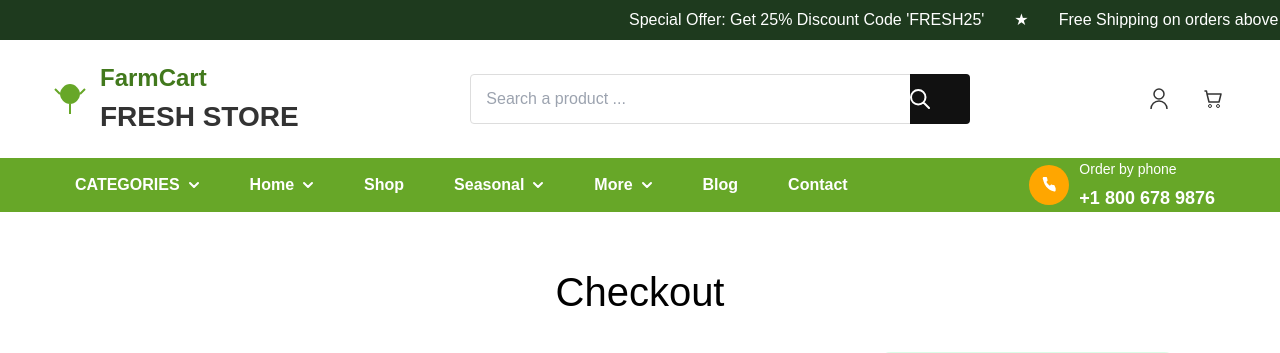
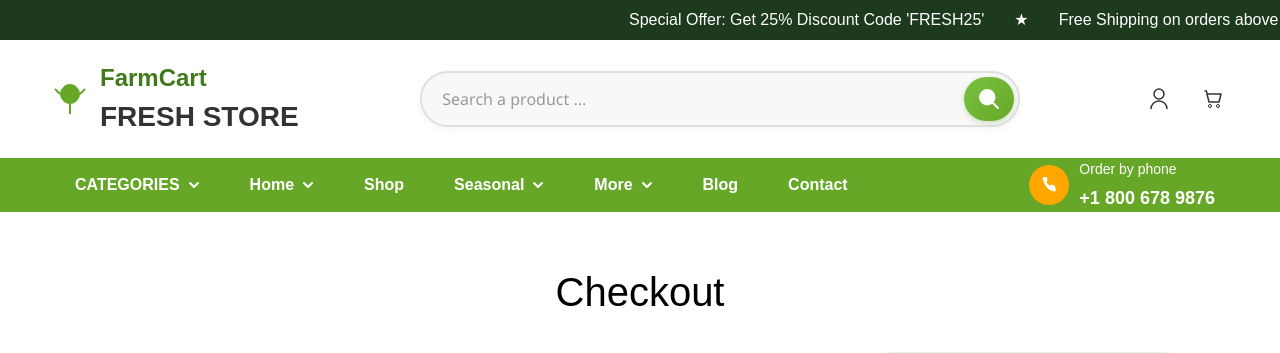
Before and after one commit to Sudhanshu9155/int219, a PHP site: page /marketplace/checkout.php in a window 1280 px wide. Shown: the top 353 px of the page. Run offline with PHP 8.4, Linux system fonts and the light colour scheme; some libraries are stand-ins or nearby versions.

Commit message:
Updated by Sudhanshu

```diff
--- a/header.php
+++ b/header.php
@@ -76,30 +76,86 @@
 
     .search-bar {
   flex-grow: 1;
-      max-width: 500px;
+  max-width: 600px;
   margin: 0 30px;
   position: relative;
+  transition: all 0.3s ease;
 }
 
 .search-input {
   width: 100%;
-      padding: 12px 15px;
-      border: 1px solid #ddd;
-      border-radius: 4px;
+  padding: 14px 20px;
+  border: 2px solid #e0e0e0;
+  border-radius: 30px;
   font-size: 16px;
+  font-family: 'Segoe UI', system-ui, sans-serif;
+  box-shadow: 0 2px 8px rgba(0, 0, 0, 0.05);
+  transition: all 0.3s cubic-bezier(0.25, 0.8, 0.25, 1);
+  background-color: #f8f8f8;
+  color: #333;
+  outline: none;
+}
+
+.search-input:focus {
+  border-color: #67a728; /* Primary green color */
+  box-shadow: 0 4px 12px rgba(103, 167, 40, 0.2); /* Green glow */
+  background-color: #fff;
+}
+
+.search-input::placeholder {
+  color: #999;
+  font-weight: 300;
 }
 
 .search-button {
   position: absolute;
-      right: 0;
-      top: 0;
-      height: 100%;
-      width: 60px;
-      background-color: #111;
+  right: 6px;
+  top: 50%;
+  transform: translateY(-50%);
+  height: calc(100% - 12px);
+  width: 50px;
+  background: linear-gradient(135deg, #7bc242, #67a728); /* Green gradient */
   color: white;
   border: none;
-      border-radius: 0 4px 4px 0;
+  border-radius: 24px;
   cursor: pointer;
+  display: flex;
+  align-items: center;
+  justify-content: center;
+  transition: all 0.2s ease;
+  box-shadow: 0 2px 5px rgba(103, 167, 40, 0.3); /* Green shadow */
+}
+
+.search-button:hover {
+  background: linear-gradient(135deg, #6bb132, #579718); /* Darker green gradient */
+  transform: translateY(-50%) scale(1.02);
+}
+
+.search-button:active {
+  transform: translateY(-50%) scale(0.98);
+}
+
+.search-button svg {
+  width: 20px;
+  height: 20px;
+  fill: currentColor;
+}
+
+/* Micro-interaction for search bar focus */
+.search-bar:focus-within {
+  transform: translateY(-1px);
+}
+
+/* Responsive adjustments */
+@media (max-width: 768px) {
+  .search-bar {
+    margin: 0 15px;
+    max-width: 100%;
+  }
+
+  .search-input {
+    padding: 12px 16px;
+  }
 }
 
     .header-icons {
```
Also changed, not shown: market.js (line endings or trailing spaces). Lines whose indentation alone changed are shown as unchanged.
